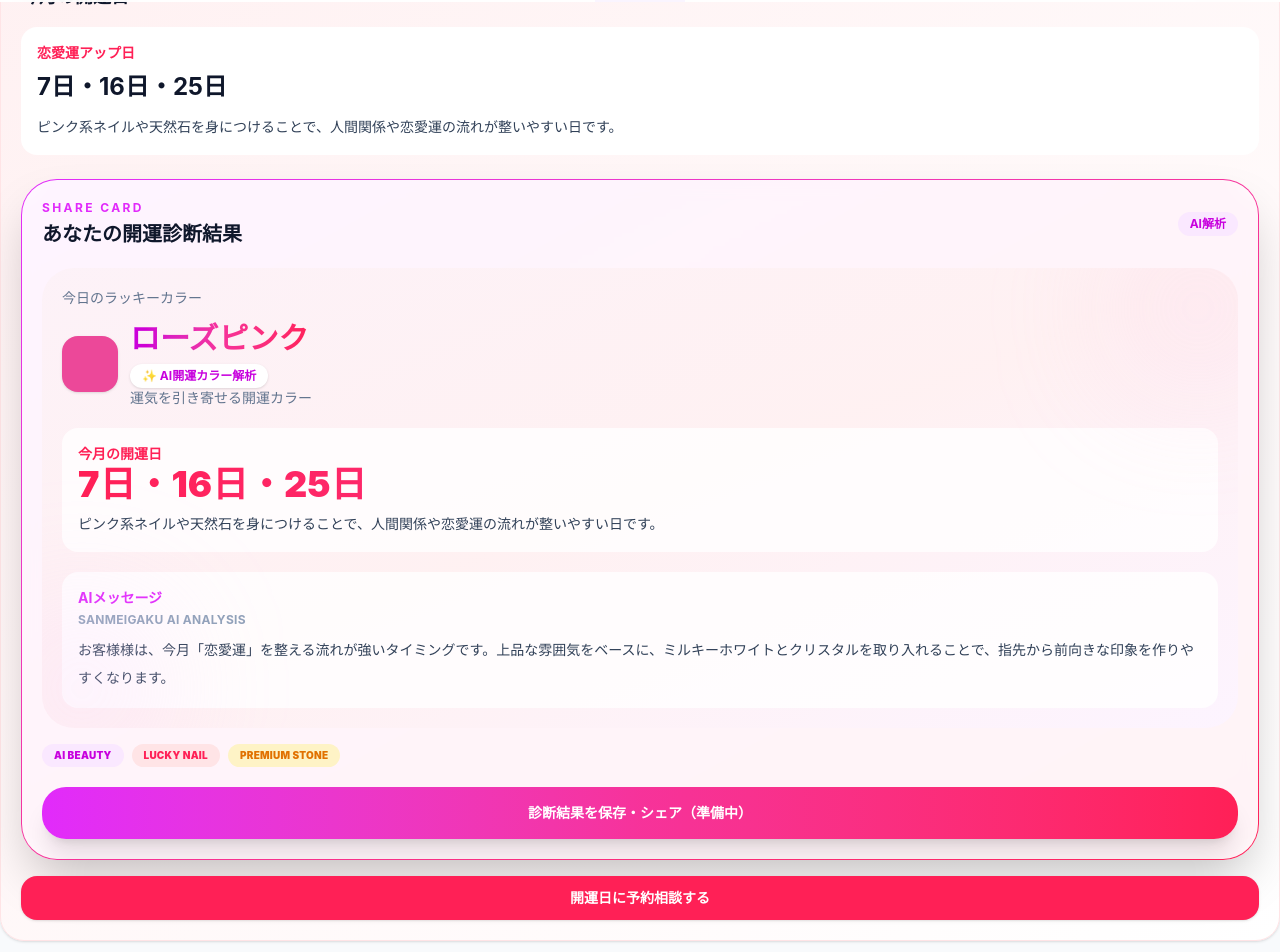
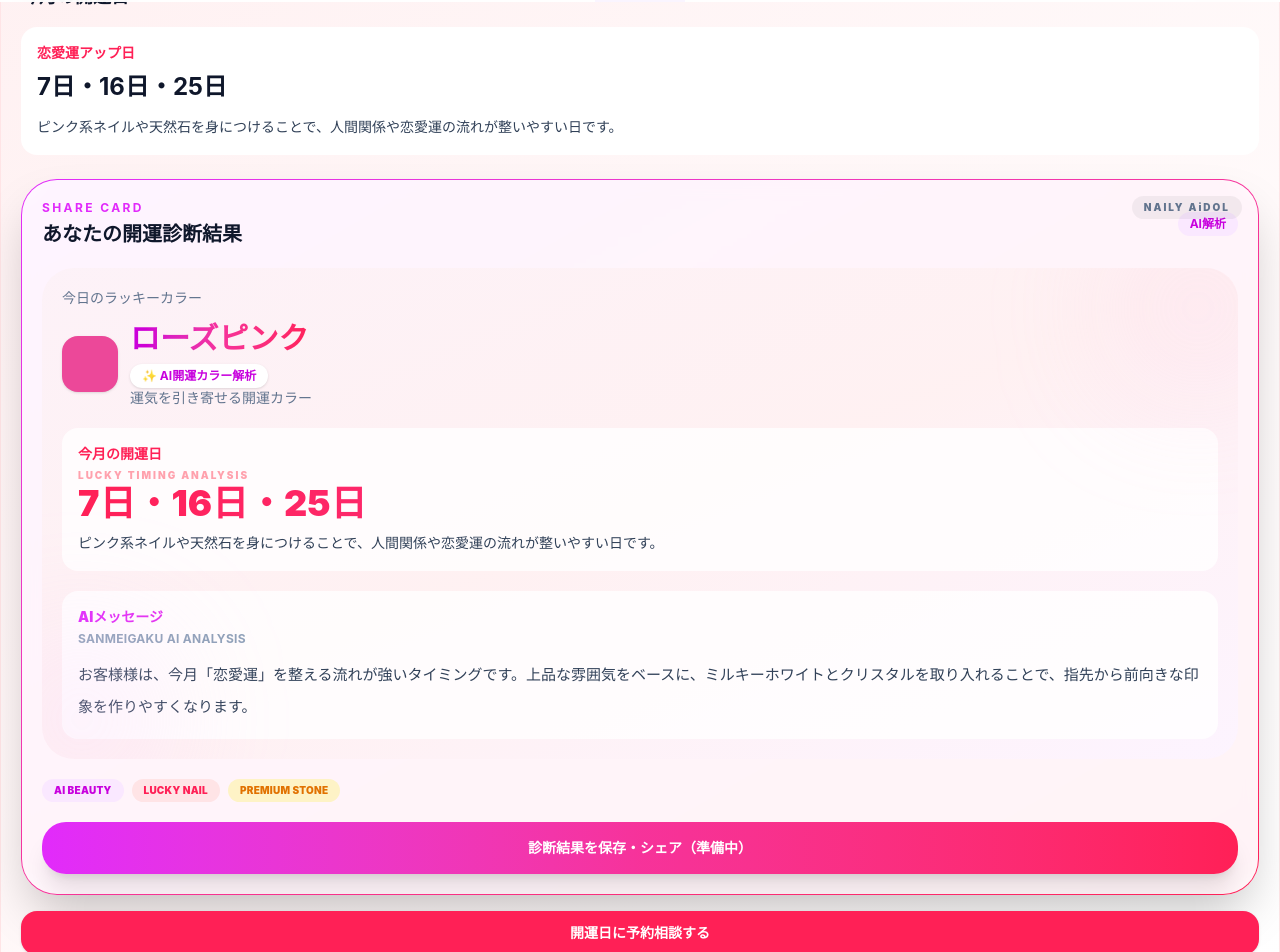
Before and after one commit to madeo2222-coder/Aily-nail-kartte, a Next.js app: page /customer-app/sanmeigaku in a window 1280 px wide. Shown: the part 798-1750 px from the top of the page. Built offline with nearby package versions, Linux system fonts and the light colour scheme.

Commit message:
polish sanmeigaku share card branding

```diff
--- a/app/customer-app/sanmeigaku/page.tsx
+++ b/app/customer-app/sanmeigaku/page.tsx
@@ -593,7 +593,9 @@ const selectedFortuneColor = useMemo(() => {
         <div className="text-xs font-bold tracking-[0.2em] text-fuchsia-500">
           SHARE CARD
         </div>
-
+<div className="absolute right-4 top-4 rounded-full bg-black/5 px-3 py-1 text-[10px] font-black tracking-[0.2em] text-slate-500">
+  NAILY AiDOL
+</div>
         <div className="mt-1 text-xl font-black text-slate-900">
           あなたの開運診断結果
         </div>
@@ -636,7 +638,9 @@ const selectedFortuneColor = useMemo(() => {
         <div className="text-sm font-bold text-rose-500">
           今月の開運日
         </div>
-
+<div className="mt-1 text-[10px] font-black tracking-[0.2em] text-rose-300">
+  LUCKY TIMING ANALYSIS
+</div>
         <div className="bg-gradient-to-r from-rose-500 to-pink-500 bg-clip-text text-4xl font-black text-transparent">
   {selectedLuckyDay.day}
 </div>
@@ -647,18 +651,18 @@ const selectedFortuneColor = useMemo(() => {
       </div>
 
       <div className="mt-5 rounded-2xl bg-white/80 p-4">
-        <div className="text-sm font-bold text-fuchsia-500">
-          AIメッセージ
-        </div>
+        <div className="bg-gradient-to-r from-fuchsia-500 to-rose-500 bg-clip-text text-sm font-black text-transparent">
+  AIメッセージ
+</div>
 <div className="mt-1 text-xs font-bold tracking-wide text-slate-400">
   SANMEIGAKU AI ANALYSIS
 </div>
-        <div className="mt-2 text-sm leading-7 text-slate-700">
-          {result.message}
-        </div>
+        <div className="mt-3 text-[15px] leading-8 text-slate-700">
+  {result.message}
+</div>
       </div>
     </div>
-<div className="mt-4 flex items-center gap-2">
+<div className="mt-5 flex flex-wrap items-center gap-2">
   <div className="rounded-full bg-fuchsia-100 px-3 py-1 text-[10px] font-black tracking-wide text-fuchsia-600">
     AI BEAUTY
   </div>
```
